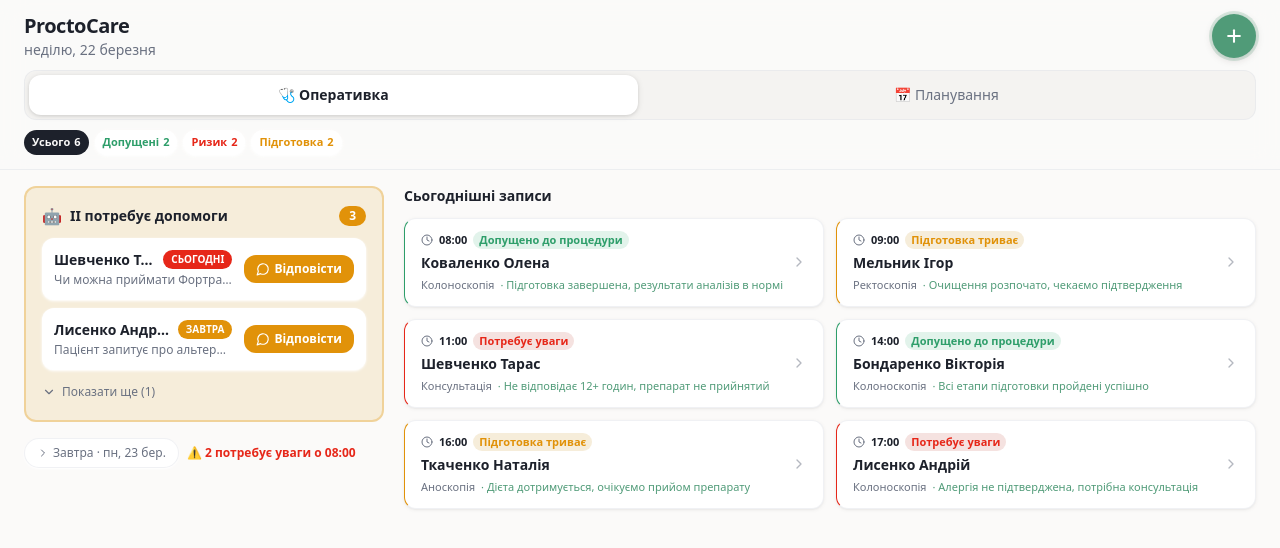
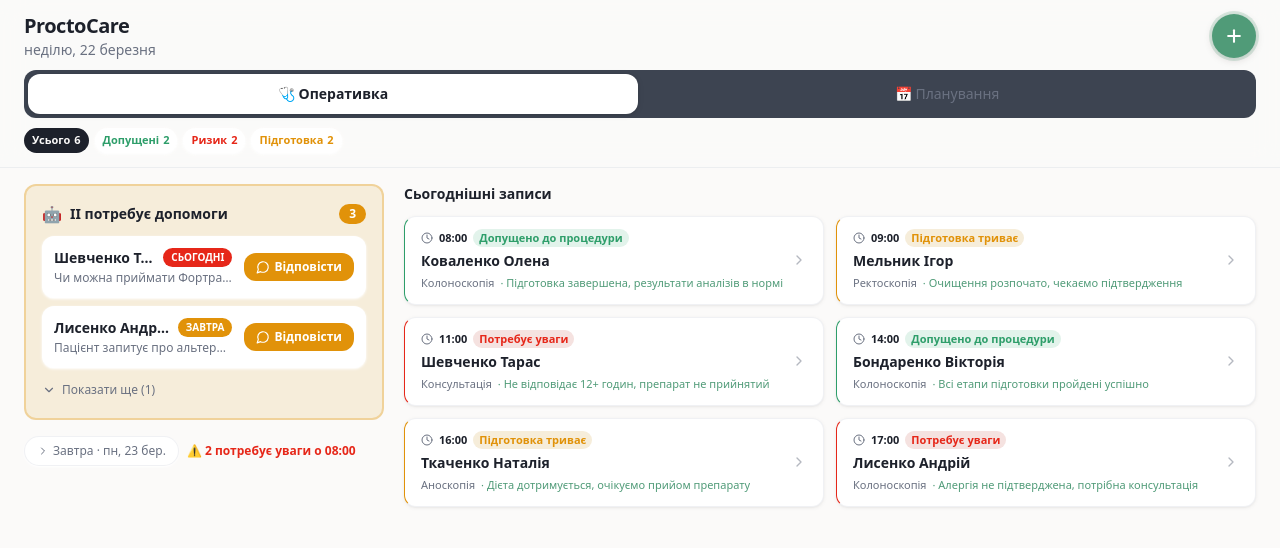
Before and after one commit to biztriumph-maker/proctocare-ua-dash, a React (Vite) app: page / in a window 1280 px wide. Shown: the top 548 px of the page. Built offline with nearby package versions, Linux system fonts and the light colour scheme; the HTML template or start-up script is replaced by a standard one.

Commit message:
Preceding changes

```diff
--- a/src/components/ViewToggle.tsx
+++ b/src/components/ViewToggle.tsx
@@ -7,7 +7,7 @@ interface ViewToggleProps {
 
 export function ViewToggle({ activeView, onViewChange }: ViewToggleProps) {
   return (
-    <div className="flex rounded-xl bg-muted p-1 gap-1 border border-border/50">
+    <div className="flex rounded-xl bg-[hsl(220,14%,28%)] p-1 gap-1">
       <button
         onClick={() => onViewChange("operational")}
         className={cn(
```
